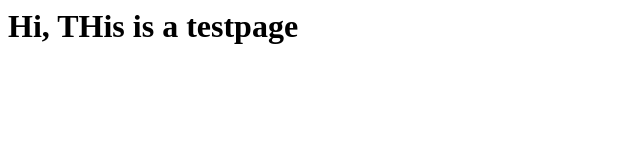
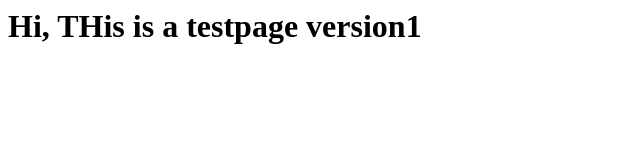
Before and after one commit to Morningstar618/bathtest, a plain HTML site: page index.html in a window 1280 px wide. Shown: the whole page, without its empty margins (0-640 px from the left). Drawn offline with Linux system fonts and the light colour scheme.

Commit message:
second commit

```diff
--- a/index.html
+++ b/index.html
@@ -3,6 +3,6 @@
 <title>Bathfitter test</title>
 </head>
 <body>
-<h1 align-"centre">Hi, THis is a testpage</h1>
+<h1 align-"centre">Hi, THis is a testpage version1</h1>
 </body>
 </html>
```
